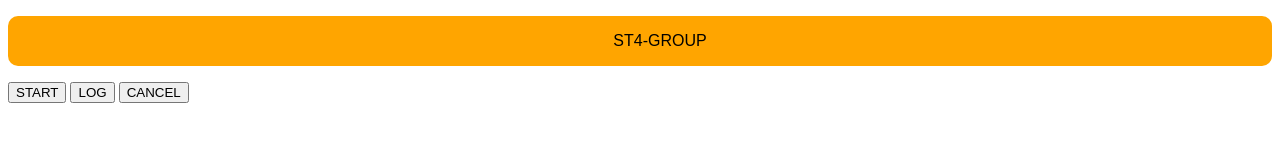
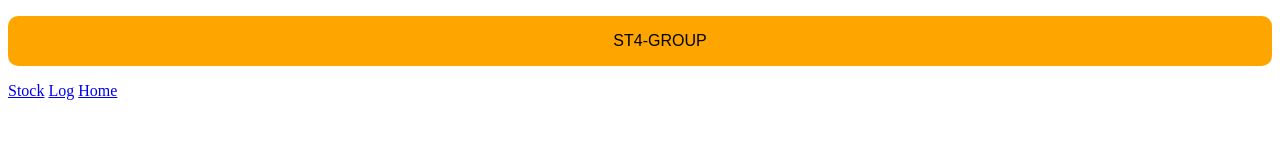
Before and after one commit to Pizzafuglen/SEM-F23, a plain HTML site: page FrontEnd/recipe.html in a window 1280 px wide. Drawn offline with Linux system fonts and the light colour scheme.

Commit message:
Small changes

```diff
--- a/FrontEnd/recipe.html
+++ b/FrontEnd/recipe.html
@@ -12,10 +12,9 @@
     <ul class="OneNavgrid">
         <li><a class="gridIndex" href="../FrontEnd/recipe.html" id="navButton">ST4-GROUP</a></li>
     </ul>
-    <div>
-        <button id="redirectToStockInfo">START</button>
-        <button id="redirectToLog">LOG</button>
-        <button id="redirectToHome">CANCEL</button>
-    </div>
+
+    <a href="stockInfo.html">Stock</a>
+    <a href="log.html">Log</a>
+    <a href="home.html">Home</a>
 </body>
 </html>
--- a/FrontEnd/scripts.js
+++ b/FrontEnd/scripts.js
@@ -12,7 +12,7 @@ var redirectButton = document.getElementById("redirectToHome");
 //add a click event listener to the button
 redirectButton.addEventListener('click', function(){
 //send the url and redirect
-var urlToSend = "http://127.0.0.1:5500/FrontEnd/home.html"
+var urlToSend = "http://localhost/FrontEnd/home.html"
 redirectTo(urlToSend);
 });
 })
```
Also changed, not shown: FrontEnd/finished.html (+1 -1 lines), FrontEnd/home.html (+4 -3 lines), FrontEnd/log.html (+2 -0 lines), FrontEnd/productionInfo.html (+1 -1 lines), 10 other files.
